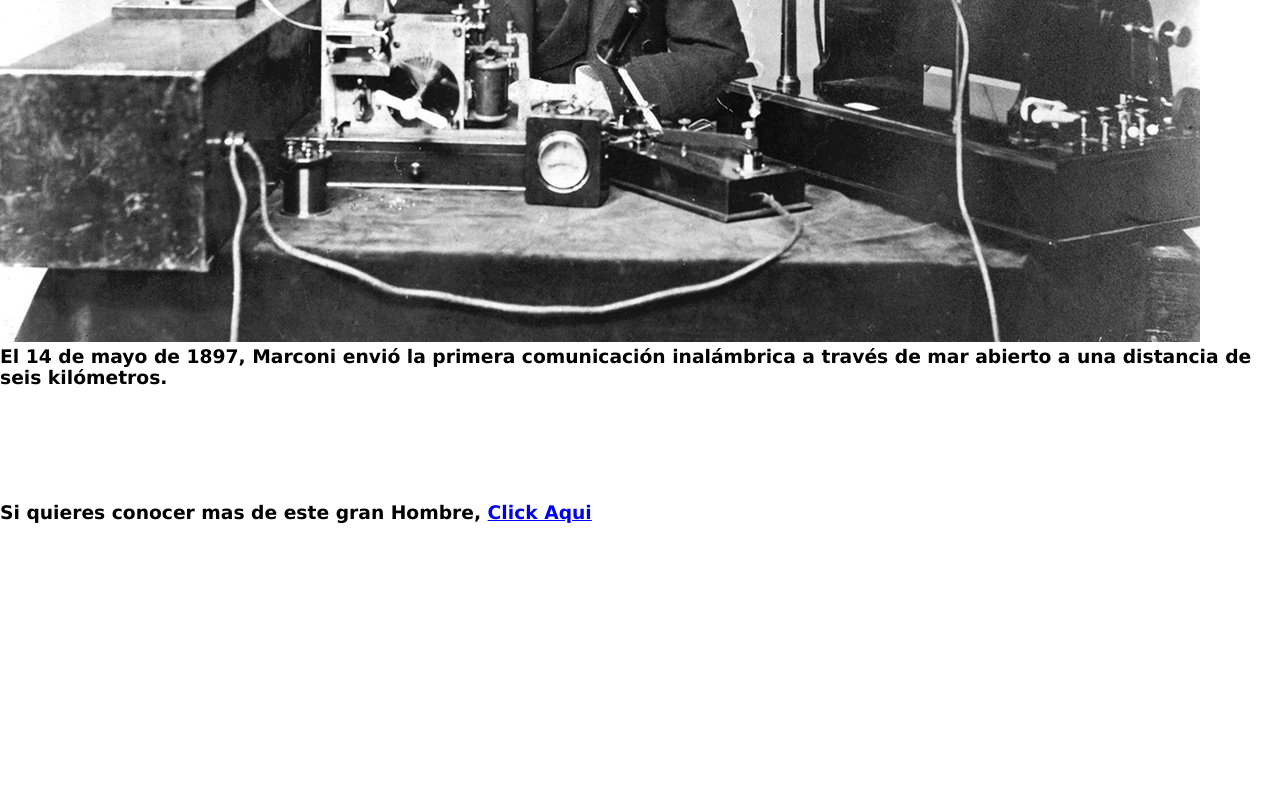
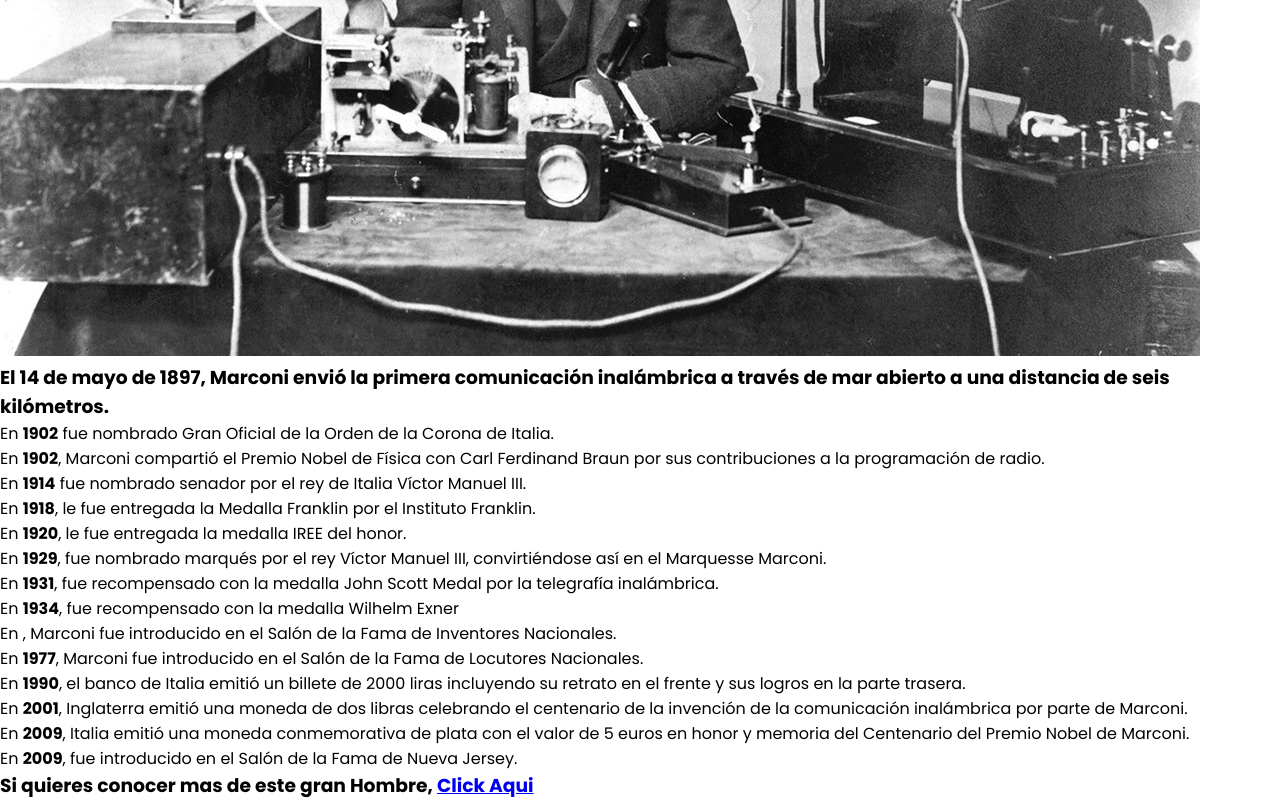
Before and after one commit to J-Roma/TributePage, a plain HTML site: page index.html in a window 1280 px wide. Shown: the part 344-1144 px from the top of the page. Before the commit the page ends 867 px from the top, so only its background shows below. Drawn offline with Linux system fonts and the light colour scheme.

Commit message:
Cuarta Version Estructura HTML Completa, Faltas CSS

```diff
--- a/index.html
+++ b/index.html
@@ -18,12 +18,20 @@
     </div>
     <section id="tribute-info">
         <ul>
-            <li></li>
-            <li></li>
-            <li></li>
-            <li></li>
-            <li></li>
-            <li></li>
+            <li>En <strong>1902</strong> fue nombrado Gran Oficial de la Orden de la Corona de Italia.</li>
+            <li>En <strong>1902</strong>, Marconi compartió el Premio Nobel de Física con Carl Ferdinand Braun por sus contribuciones a la programación de radio.</li>
+            <li>En <strong>1914</strong> fue nombrado senador por el rey de Italia Víctor Manuel III.</li>
+            <li>En <strong>1918</strong>, le fue entregada la Medalla Franklin por el Instituto Franklin.</li>
+            <li>En <strong>1920</strong>, le fue entregada la medalla IREE del honor.</li>
+            <li>En <strong>1929</strong>, fue nombrado marqués por el rey Víctor Manuel III, convirtiéndose así en el Marquesse Marconi.</li>
+            <li>En <strong>1931</strong>, fue recompensado con la medalla John Scott Medal por la telegrafía inalámbrica.</li>
+            <li>En <strong>1934</strong>, fue recompensado con la medalla Wilhelm Exner</li>
+            <li>En <strong></strong>, Marconi fue introducido en el Salón de la Fama de Inventores Nacionales.</li>
+            <li>En <strong>1977</strong>, Marconi fue introducido en el Salón de la Fama de Locutores Nacionales.</li>
+            <li>En <strong>1990</strong>, el banco de Italia emitió un billete de 2000 liras incluyendo su retrato en el frente y sus logros en la parte trasera.</li>
+            <li>En <strong>2001</strong>, Inglaterra emitió una moneda de dos libras celebrando el centenario de la invención de la comunicación inalámbrica por parte de Marconi.</li>
+            <li>En <strong>2009</strong>, Italia emitió una moneda conmemorativa de plata con el valor de 5 euros en honor y memoria del Centenario del Premio Nobel de Marconi.</li>
+            <li>En <strong>2009</strong>, fue introducido en el Salón de la Fama de Nueva Jersey.</li>
         </ul>
     </section>
     <footer id="tribute-link">
--- a/styles/main.css
+++ b/styles/main.css
@@ -1,5 +1,7 @@
+@import url('https://fonts.googleapis.com/css2?family=Poppins:wght@200;300;400;500;600;700&display=swap');
+
 *{
     margin: 0;
     padding: 0;
-    font-family: 'Verdana';
+    font-family: 'Poppins', sans-serif;
 }
```
